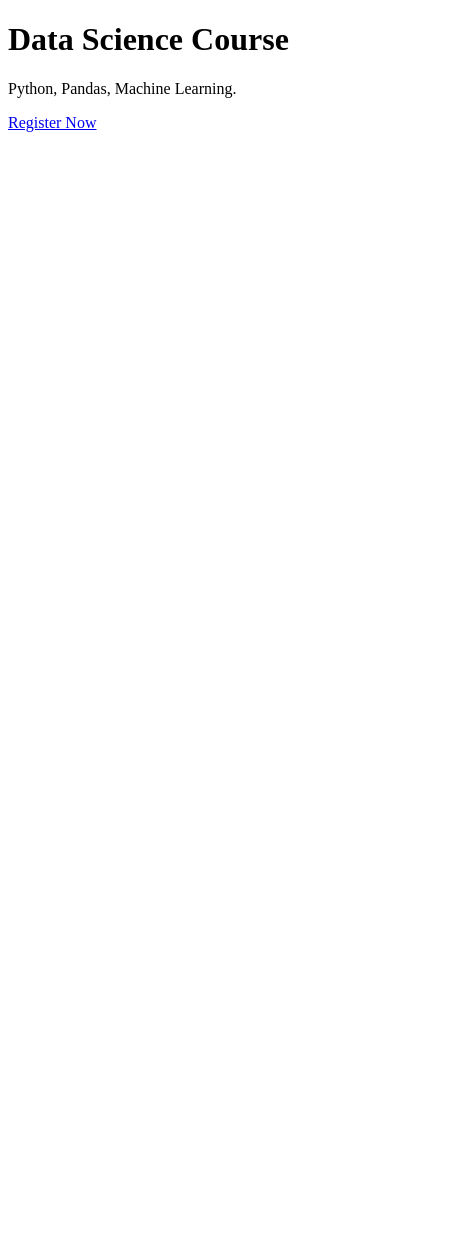
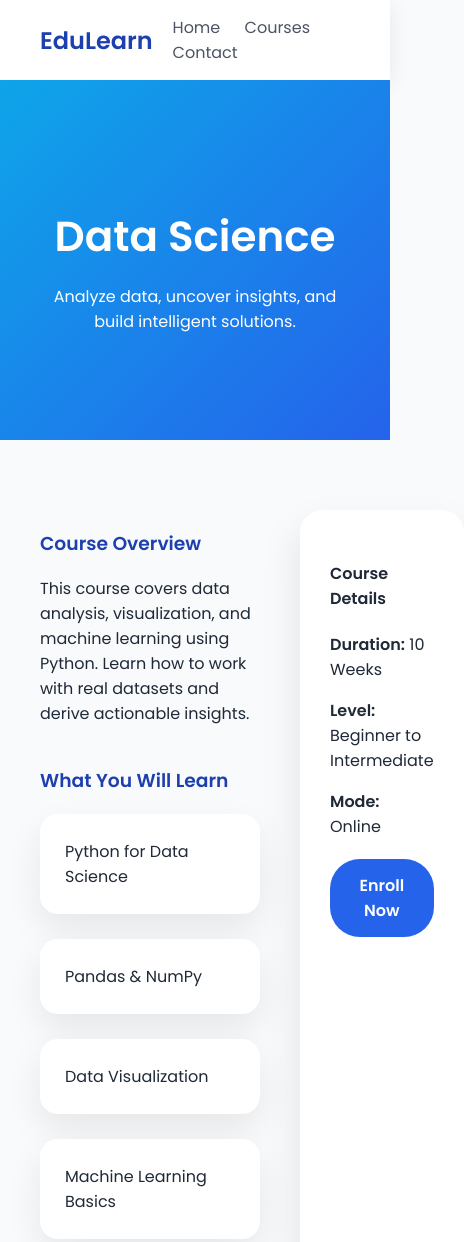
Before and after one commit to J-Deepalakshmi/edulearn2-website, a plain HTML site: page datascience.html in a window 390 px wide. Shown: the top 1242 px of the page, 464 px wide, since content can reach past the window. Before the commit the page ends 844 px from the top, so only its background shows below. Drawn offline with Linux system fonts and the light colour scheme.

Commit message:
Redesign datascience.html with improved layout and styles
The updated layout includes a responsive design, enhanced styling, and structured content sections for better user experience.

```diff
--- a/datascience.html
+++ b/datascience.html
@@ -1,9 +1,89 @@
 <!DOCTYPE html>
-<html>
-<head><title>Data Science</title></head>
+<html lang="en">
+<head>
+<meta charset="UTF-8">
+<title>Data Science | EduLearn</title>
+<meta name="viewport" content="width=device-width, initial-scale=1.0">
+
+<link href="https://fonts.googleapis.com/css2?family=Poppins:wght@300;400;600&display=swap" rel="stylesheet">
+
+<style>
+body{margin:0;font-family:'Poppins',sans-serif;background:#f8fafc;color:#1f2937;}
+nav{background:white;padding:15px 40px;display:flex;justify-content:space-between;align-items:center;box-shadow:0 5px 20px rgba(0,0,0,0.08);}
+nav h1{color:#1e40af;margin:0;}
+nav a{margin-left:20px;text-decoration:none;color:#4b5563;font-weight:500;}
+nav a:hover{color:#1e40af;}
+.hero{background:linear-gradient(135deg,#0ea5e9,#2563eb);color:white;padding:90px 40px;text-align:center;}
+.hero h2{font-size:42px;margin-bottom:10px;}
+.container{max-width:1100px;margin:auto;padding:70px 40px;}
+.grid{display:grid;grid-template-columns:2fr 1fr;gap:40px;}
+.section{margin-bottom:40px;}
+.section h3{color:#1e40af;}
+.syllabus{display:grid;grid-template-columns:repeat(auto-fit,minmax(220px,1fr));gap:25px;}
+.topic{background:white;padding:25px;border-radius:18px;box-shadow:0 15px 35px rgba(0,0,0,0.08);transition:0.3s;}
+.topic:hover{transform:translateY(-8px);}
+.sidebar{background:white;padding:30px;border-radius:22px;box-shadow:0 20px 40px rgba(0,0,0,0.1);position:sticky;top:30px;}
+.enroll{display:block;text-align:center;margin-top:20px;padding:14px;background:#2563eb;color:white;border-radius:30px;text-decoration:none;font-weight:600;}
+.enroll:hover{background:#1e40af;}
+footer{background:#0f172a;color:#c7d2fe;text-align:center;padding:25px;}
+</style>
+</head>
+
 <body>
-<h1>Data Science Course</h1>
-<p>Python, Pandas, Machine Learning.</p>
-<a href="register.html">Register Now</a>
+
+<nav>
+<h1>EduLearn</h1>
+<div>
+<a href="index.html">Home</a>
+<a href="courses.html">Courses</a>
+<a href="contact.html">Contact</a>
+</div>
+</nav>
+
+<section class="hero">
+<h2>Data Science</h2>
+<p>Analyze data, uncover insights, and build intelligent solutions.</p>
+</section>
+
+<div class="container">
+<div class="grid">
+
+<div>
+<div class="section">
+<h3>Course Overview</h3>
+<p>This course covers data analysis, visualization, and machine learning using Python. Learn how to work with real datasets and derive actionable insights.</p>
+</div>
+
+<div class="section">
+<h3>What You Will Learn</h3>
+<div class="syllabus">
+<div class="topic">Python for Data Science</div>
+<div class="topic">Pandas & NumPy</div>
+<div class="topic">Data Visualization</div>
+<div class="topic">Machine Learning Basics</div>
+</div>
+</div>
+
+<div class="section">
+<h3>Who Should Enroll?</h3>
+<p>Students, analysts, and beginners interested in data-driven decision making.</p>
+</div>
+</div>
+
+<div class="sidebar">
+<h4>Course Details</h4>
+<p><strong>Duration:</strong> 10 Weeks</p>
+<p><strong>Level:</strong> Beginner to Intermediate</p>
+<p><strong>Mode:</strong> Online</p>
+<a href="register.html" class="enroll">Enroll Now</a>
+</div>
+
+</div>
+</div>
+
+<footer>
+© 2026 EduLearn. All rights reserved.
+</footer>
+
 </body>
 </html>
```
